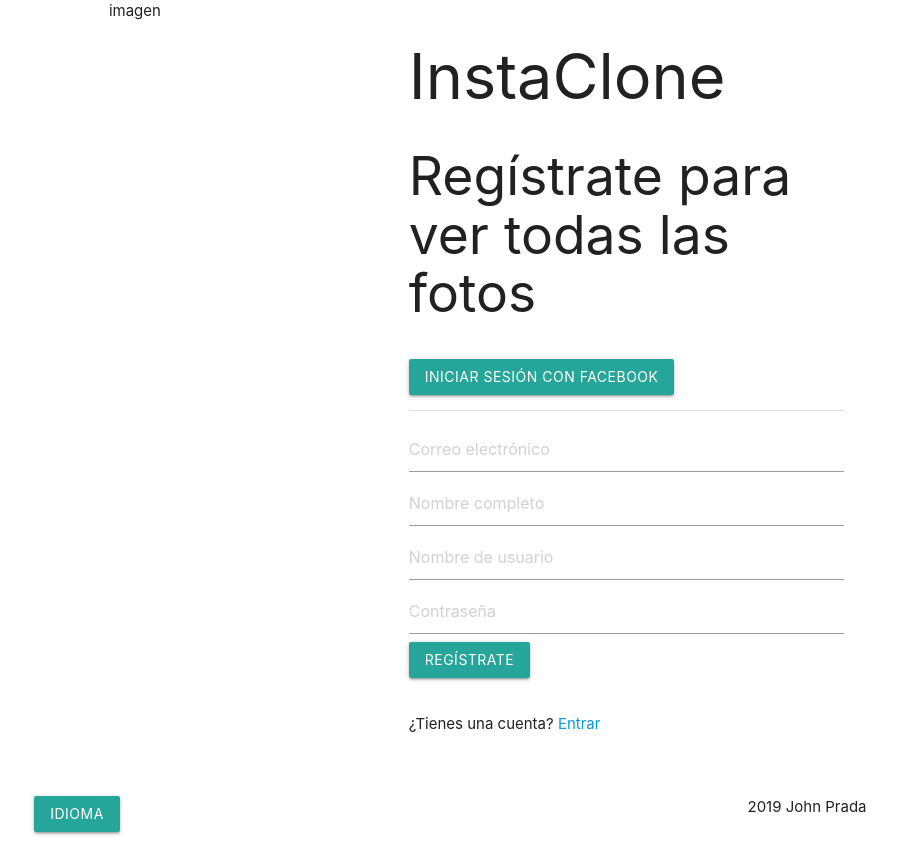
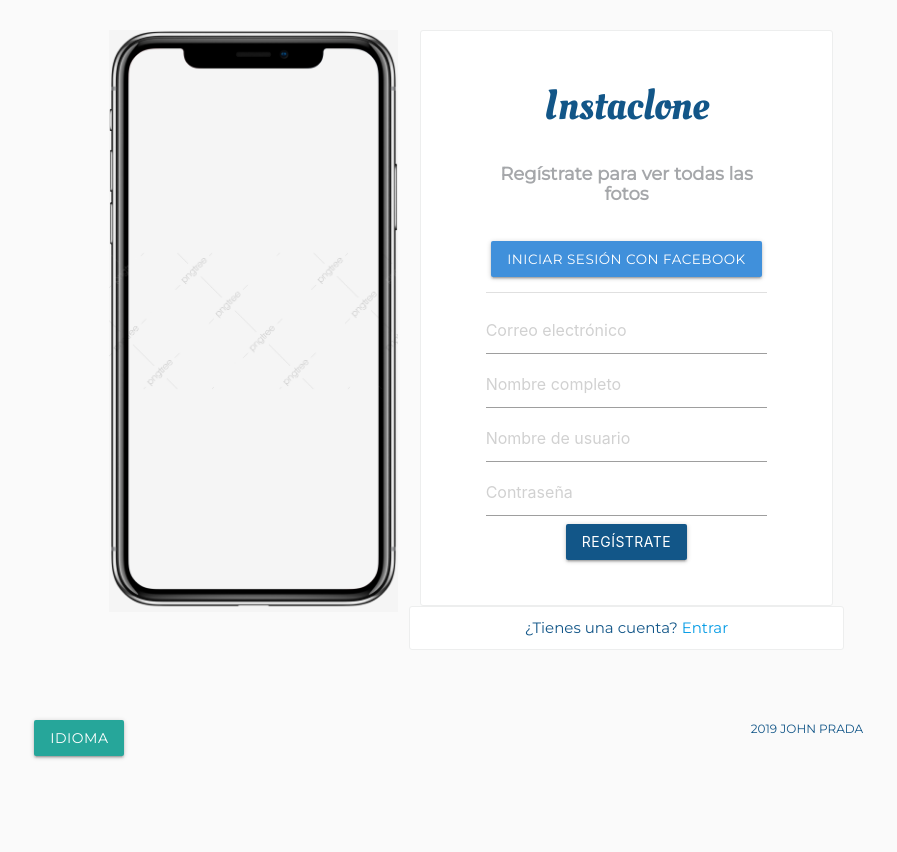
Before and after one commit to jhonsnake/InstaClone, a plain HTML site: page src/index.html in a window 1280 px wide. Shown: the whole page, without its empty margins (169-1066 px from the left). After the commit the page ends 800 px from the top, so only its background shows below. Drawn offline with nearby package versions, Linux system fonts and the light colour scheme.

Commit message:
finish landing html

```diff
--- /dev/null
+++ b/public/css/styles.css
@@ -0,0 +1,57 @@
+body {
+  background: #fafafa;
+  color: #125688;
+  font-family: 'Montserrat', sans-serif;
+
+}
+
+#main-container {
+  margin: 30px auto;
+}
+
+.iphone {
+  max-width: 100%;
+}
+
+.site-footer {
+  text-transform: uppercase;
+  font-size: 12px;
+}
+
+.login-box,
+.signup-box {
+  background: white;
+  border: 1px solid #edeeee;
+  border-radius: 3px;
+  padding: 10px 0;
+  text-align: center;
+}
+
+.signup-box .insta-clone {
+  font-family: 'Oleo Script', cursive;
+  font-size: 42px;
+}
+
+.signup-form {
+  width: 65%;
+  margin: 0 auto;
+}
+
+.signup-form h2 {
+  color: #a5a7aa;
+  font-size: 1.2em;
+  font-weight: bold;
+}
+
+.signup-form .btn.btn-fb {
+  background: #4090db;
+  font-size: .9em;
+}
+
+.signup-form .btn.btn-fb:hover {
+  background: #2d6599;
+}
+
+.btn-signup {
+  background: #125688;
+}
--- a/src/index.html
+++ b/src/index.html
@@ -6,7 +6,9 @@
   <meta name="viewport" content="width=device-width, initial-scale=1.0">
   <meta http-equiv="X-UA-Compatible" content="ie=edge">
   <link rel="stylesheet" href="https://cdnjs.cloudflare.com/ajax/libs/materialize/1.0.0/css/materialize.min.css">
+  <link rel="stylesheet" href="../public/css/styles.css">
   <script src="https://cdnjs.cloudflare.com/ajax/libs/materialize/1.0.0/js/materialize.min.js" defer></script>
+  <link href="https://fonts.googleapis.com/css?family=Montserrat|Oleo+Script&display=swap" rel="stylesheet">
   <script src="./index.js" defer></script>
 
   <title>Instaclone</title>
@@ -18,11 +20,11 @@
       <div class="row">
         <div class="col s10 push-s1">
           <div class="row">
-            <div class="col m5 hide-on-small-only">imagen</div>
+            <div class="col m5 hide-on-small-only"><img class="iphone" src="../public/img/iphonex.jpg" alt=""></div>
             <div class="col s12 m7">
               <div class="signup-box">
                 <div class="row">
-                  <h1 class="insta-clone">InstaClone</h1>
+                  <h1 class="insta-clone">Instaclone</h1>
                   <form class="signup-form">
                     <h2>Regístrate para ver todas las fotos</h2>
                     <div class="section">
@@ -39,7 +41,7 @@
                       <input type="text" name="nombre" placeholder="Nombre completo" />
                       <input type="text" name="username" placeholder="Nombre de usuario" />
                       <input type="password" name="password" placeholder="Contraseña" />
-                      <button class="btn waves-effect waves-light" type="submit">Regístrate</button>
+                      <button class="btn waves-effect waves-light btn-signup" type="submit">Regístrate</button>
                     </div>
                   </form>
                 </div>
```
Also changed, not shown: public/img/iphonex.jpg (added).
